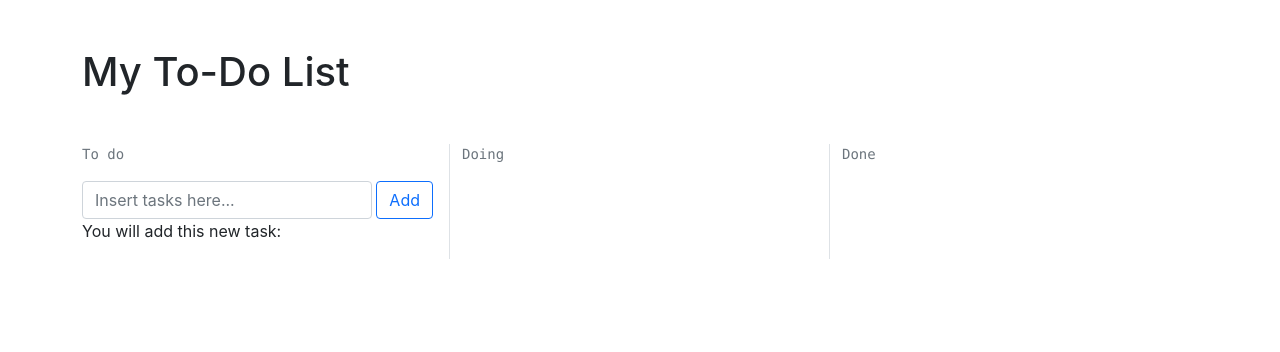
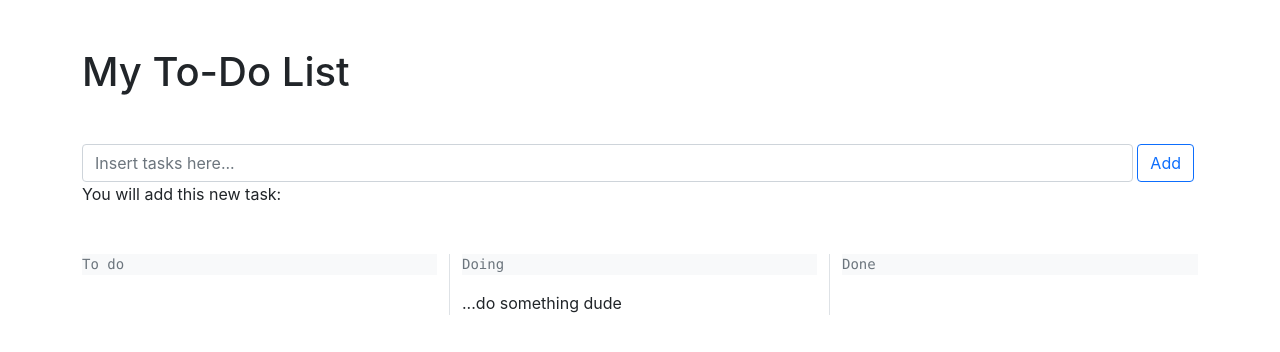
Before and after one commit to maurogoyeneche/todo-list, a React (Create React App) app: page / in a window 1280 px wide. Shown: the top 352 px of the page. Built offline with nearby package versions, Linux system fonts and the light colour scheme.

Commit message:
adding task to Doing, isnt work

```diff
--- a/src/App.tsx
+++ b/src/App.tsx
@@ -1,21 +1,33 @@
 import React from 'react';
 import InsertTask from 'components/InsertTask/InsertTask';
+import ShowTask from 'components/ShowTask/ShowTask';
+import { useSelector } from 'react-redux';
+import Task from '../src/models/Task';
 
 function App() {
+	const task: Task[] | any = useSelector<any>(state => state.taskReducer.tasks);
+	const taskInDoing = task.find(
+		(t: { isDoing: boolean }) => t.isDoing === true
+	);
+	console.log(taskInDoing);
+	console.log(task);
+
 	return (
 		<div className='App px-3'>
 			<div className='container text-start'>
 				<h1 className='mt-5  mb-5'>My To-Do List</h1>
-				<div className='row'>
+				<InsertTask />
+				<div className='row mt-5'>
 					<div className='col-md-4 border-end'>
-						<pre className='text-muted '>To do</pre>
-						<InsertTask />
+						<pre className='text-muted bg-light'>To do</pre>
+						<ShowTask />
 					</div>
 					<div className='col-md-4 border-end'>
-						<pre className='text-muted'>Doing</pre>
+						<pre className='text-muted bg-light'>Doing</pre>
+						{taskInDoing === true ? <ShowTask /> : '...do something dude'}
 					</div>
 					<div className='col-md-4'>
-						<pre className='text-muted'>Done</pre>
+						<pre className='text-muted bg-light'>Done</pre>
 					</div>
 				</div>
 			</div>
--- a/src/components/InsertTask/InsertTask.tsx
+++ b/src/components/InsertTask/InsertTask.tsx
@@ -1,20 +1,16 @@
-import ShowTask from 'components/ShowTask/ShowTask';
 import React, { useState } from 'react';
 import { useDispatch, useSelector } from 'react-redux';
-import { IAppState } from '../../redux/reducers/taskReducer';
-import { addtask } from '../../redux/actions/task';
+
+import { addTask } from '../../redux/actions/task';
 
 const InsertTask = () => {
-	const task = useSelector<IAppState>(state => state.tasks);
-	console.log(task);
 	const dispatch = useDispatch();
-	// const [task, setTask] = useState<Task[]>([]);
 	const [value, setValue] = useState<string>('');
 
 	const handleSubmit = (ev: any) => {
 		ev.preventDefault();
 		if (value) {
-			dispatch(addtask(value, Math.ceil(Math.random() * 100)));
+			dispatch(addTask(value, Math.ceil(Math.random() * 100)));
 			setValue('');
 		}
 	};
@@ -43,7 +39,6 @@ const InsertTask = () => {
 					You will add this new task: <strong>{value}</strong>
 				</p>
 			</form>
-			<ShowTask />
 		</>
 	);
 };
--- a/src/components/ShowTask/ShowTask.tsx
+++ b/src/components/ShowTask/ShowTask.tsx
@@ -1,14 +1,17 @@
-import React from 'react';
+import React, { useEffect } from 'react';
 import { useDispatch, useSelector } from 'react-redux';
 import Task from '../../models/Task';
+import { addTask } from '../../redux/actions/task';
 
 const ShowTask = () => {
 	const task: Task[] | any = useSelector<any>(state => state.taskReducer.tasks);
 	const dispatch = useDispatch();
 
-	// const handleClick = () => {
-	// 	// dispatch();
-	// };
+	const handleClickToDoing = (task: Task[] | any) => {
+		let { id, title, isDoing } = task;
+		dispatch(addTask(title, id, (isDoing = true)));
+		console.log(`moving on to doing? ${id} ${isDoing}`);
+	};
 
 	return (
 		<ul className='list-group'>
@@ -28,7 +31,7 @@ const ShowTask = () => {
 							</div>
 							<div
 								className='btn btn-sm btn-outline-success border-0'
-								onClick={() => console.log(`click in ${task.id}`)}
+								onClick={() => handleClickToDoing(task)}
 							>
 								<i className='fas fa-arrow-circle-right' />
 							</div>
--- a/src/redux/actions/task.ts
+++ b/src/redux/actions/task.ts
@@ -1,7 +1,16 @@
 import { createAction } from '@reduxjs/toolkit';
 
-export const addtask = createAction('ADD_TASK', function prepare(value: string, id:number) {
+
+ const addTask = createAction('ADD_TASK', function prepare(value: string, id:number, isDoing?: boolean) {
   return {
-    payload: { id: id, title: value },
+    payload: { id: id, title: value, isDoing: false },
   };
 });
+
+ const addTaskToDoing = createAction('ADD_TASK_TO_DOING', function prepare(value: string, id:number, isDoing?:boolean) {
+  return {
+    payload: { id: id, title: value, isDoing:true },
+  };
+});
+
+ export {addTask, addTaskToDoing};
--- a/src/redux/reducers/taskReducer.tsx
+++ b/src/redux/reducers/taskReducer.tsx
@@ -1,5 +1,5 @@
 import { createReducer } from '@reduxjs/toolkit';
-import { addtask } from '../actions/task';
+import { addTask } from '../actions/task';
 import Task from '../../models/Task';
 
 export interface IAppState {
@@ -10,7 +10,7 @@ const initialState: IAppState = {
 };
 
 export const taskReducer = createReducer(initialState, {
-	[addtask.type]: (state: IAppState, action: any) => ({
+	[addTask.type]: (state: IAppState, action: any) => ({
 		...state,
 		tasks: [...state.tasks, action.payload],
 	}),
```
